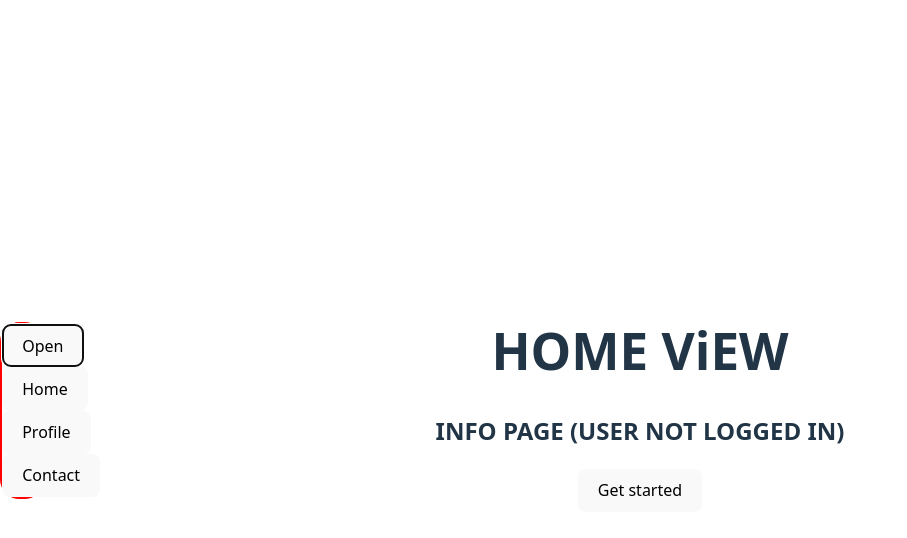
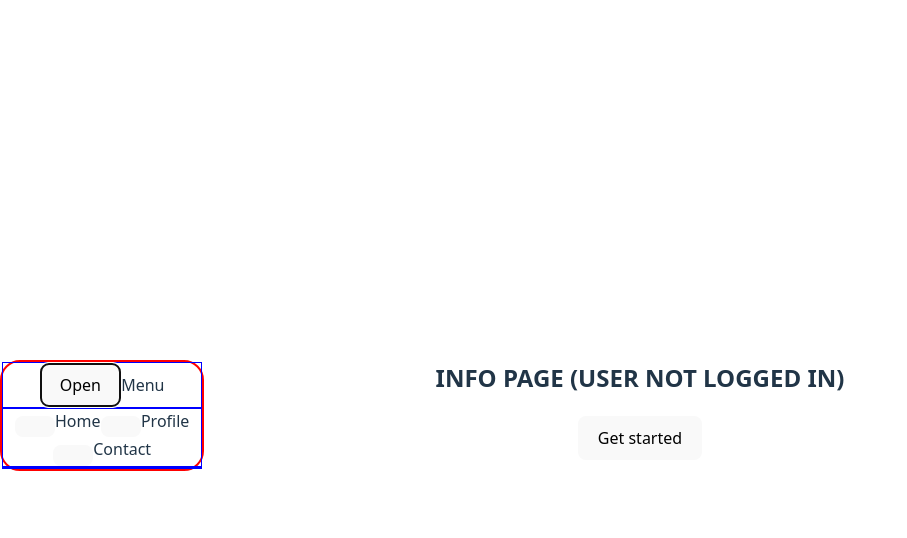
Before and after one commit to iesvda-lucrod/PFC, a React (Vite) app in the folder frontend/Syncro/: page / in a window 1280 px wide. Both pictures are taken after a click on the button "Open". Shown: the top 538 px of the page, without its empty margins (0-907 px from the left). Built offline with nearby package versions, Linux system fonts and the light colour scheme.

Commit message:
un-secure login finished

```diff
--- a/frontend/Syncro/src/controllers/LoginController.js
+++ b/frontend/Syncro/src/controllers/LoginController.js
@@ -1,7 +1,18 @@
 import UserModel from "../models/UserModel";
 import ControllerTemplate from "./ControllerTemplate";
 
-//TODO securely send password to server (SSL domain lets encrypt)
+
+
+
+/**
+ * //TODO change login method:
+ *      -User fills form and sends data to server
+ *      -Server verifies data and sends a (JWT) token to user
+ *      -Token is stored in session to identify user
+ *      -Token is used in server data requests to verify access
+ * This means we have to change the login methodology
+ * and just add a token check in the backend
+ */
 export default class LoginController extends ControllerTemplate{
 
     constructor() {
@@ -14,12 +25,17 @@ export default class LoginController extends ControllerTemplate{
         let result;
         switch(action) {
             case 'register':
+                console.log("ACTION REGISTER");
+
                 result = this.validateLoginFormat(data);
                 if (!result.valid) return result;
+                console.log('result post format:', result);
 
                 try {
                     result = await this.checkDuplicates(data);
                     if (!result.valid) return result;
+                    console.log('result post duplicate check:', result);
+
 
                     //TODO SEND VERIFICATION EMAIL locked out for 24h lol
 
@@ -28,19 +44,25 @@ export default class LoginController extends ControllerTemplate{
                     //result = await this.registerNewUser(data);
                     //if (!result.valid) return result;
 
-                    return result; //Valid: true
+                    //return result; //Valid: true
+                    result = this.execute('login', data);
+                    return result;
                 } catch (e) {
                     console.log(e);
                     return {valid: false, server: 'There was a communication error with the server, please try again later'}
                 }
                 break;
             case 'login':
+                console.log("ACTION LOGIN");
                 result = this.validateLoginFormat(data);
                 if (!result.valid) return result;
+                console.log('result post format:', result);
+
 
                 try {
                     //TODO this is not secure
-                    result = this.checkCredentials(data);
+                    result = await this.checkCredentials(data);
+                    console.log('result post check :', result);
                     return result;
                 }
                 catch (e) {
@@ -99,10 +121,26 @@ export default class LoginController extends ControllerTemplate{
         return result;
     }
 
+    /**
+     * Gets a user from the database filtering by email
+     * @param {*} formData
+     * @returns The user data or null if not found
+     */
+    async getUser(formData) {
+        let result = await this.model.getByField({email: formData.email});
+        if (result.length === 0) {return null;}
+        if (result.length > 1) { //TODO
+            console.error('Multiple accounts have been found, this shouldnt ever happen');
+            return null;
+        }
+        return result[0];
+        //return result.length > 0 ? result : null;
+    }
+
     async checkDuplicates(formData) {
         let result = {valid: true};
-        let duplicates = await this.model.getByField({email: formData.email});
-        if (duplicates.length > 0) {
+        let duplicates = await this.getUser(formData);
+        if (duplicates !== null) {
             result.valid = false;
             result.email = 'This email is already in use';
         }
@@ -110,27 +148,15 @@ export default class LoginController extends ControllerTemplate{
     }
     async checkCredentials(formData) {
         let result = {valid: true};
-        let credentials = await this.model.getByField({email: formData.email});
-        if (formData.email === credentials.email ) {
+        let credentials = await this.getUser(formData);
+        if (credentials === null) {
             result.valid = false;
             result.email = 'This email is not registered';
-        }
-        if (formData.password === credentials.password) {
+        } else if (formData.password !== credentials.password) {
             result.valid = false;
             result.password = 'The password is incorrect';
         }
+        console.log("credential check result:", result);
         return result;
     }
-
-    //TODO this is not used
-    async registerNewUser(formData) {
-        let result = {valid: true};
-        if (!await this.model.insert(formData)){
-            result.valid = false;
-            result.server = 'Server error'; //Try catch behaviour
-        }
-        return result;
-    }
-
-
 }
--- a/frontend/Syncro/src/views/components/Navigations.jsx
+++ b/frontend/Syncro/src/views/components/Navigations.jsx
@@ -2,22 +2,32 @@ import { Link } from "react-router-dom";
 import Button from "./Button";
 
 import '../styles/Navigation.css';
+import { useState } from "react";
 
 export default function Navigation() {
+    const [ isOpen, setIsOpen ] = useState();
+
+    const triggerMenu = () => {
+        setIsOpen(!isOpen);
+    }
+
     return (
-        <div className="Navigation">
+        <div className= {"Navigation "+(isOpen ? 'navOpen' : 'navClosed')}>
             <div className="menuOppener">
-                <Button>Open</Button>
+                <Button action={triggerMenu}>Open</Button>
+                {isOpen ? <span>Menu</span> : <></>}
             </div>
 
             <div className="menuLinks">
-                <Button as={Link} to={'/'}>Home</Button>
-                <Button as={Link} to={'/profile'}>Profile</Button>
-                <Button as={Link}  to={'/contact'}>Contact</Button>
+                <Button as={Link} to={'/'}></Button>
+                {isOpen ? <span>Home</span> : <></>}
+                <Button as={Link} to={'/profile'}></Button>
+                {isOpen ? <span>Profile</span> : <></>}
+                <Button as={Link} to={'/contact'}></Button>
+                {isOpen ? <span>Contact</span> : <></>}
             </div>
 
             <div className="menuDashboards">
-
             </div>
         </div>
     );
--- a/frontend/Syncro/src/views/contexts/UserContext.jsx
+++ b/frontend/Syncro/src/views/contexts/UserContext.jsx
@@ -12,7 +12,6 @@ export default function UserContextProvider(props) {
 
     //Functions to handle this context's data
     const login = (userData) => setUser(userData);
-
     const logout = () => setUser(null);
 
     useEffect(() => {
--- a/frontend/Syncro/src/views/pages/HomePage.jsx
+++ b/frontend/Syncro/src/views/pages/HomePage.jsx
@@ -9,12 +9,7 @@ export default function HomePage() {
 
     return(
         <>
-
-        <h1>HOME ViEW</h1>
-
         { user ? <DashboardPage></DashboardPage> : <InfoPage></InfoPage>}
-
-
         </>
     );
 }
--- a/frontend/Syncro/src/views/pages/LoginPage.jsx
+++ b/frontend/Syncro/src/views/pages/LoginPage.jsx
@@ -5,6 +5,9 @@ import LoginController from "../../controllers/LoginController";
 import RoutingController from "../../controllers/RoutingController";
 
 export default function LoginPage() {
+    const loginController = new LoginController();
+    const routingController = new RoutingController();
+    const { user, setUser } = useUserContext();
     const [ newUser, setNewUser ] = useState(false);
     const [ formData, setFormData ] = useState(
         {
@@ -15,9 +18,7 @@ export default function LoginPage() {
         }
     );
     const [ validationErrors, setValidationErrors ] = useState({...formData});
-    const loginController = new LoginController();
-    const routingController = new RoutingController();
-    const { user, setUser } = useUserContext();
+
 
     useEffect(() => {
         let newFormData = {...formData};
@@ -38,7 +39,6 @@ export default function LoginPage() {
     }
 
     const handleSubmit = () => {
-        console.log('sending.',formData);
 
         let data = {...formData};
         delete data.confirmPassword;
@@ -51,7 +51,9 @@ export default function LoginPage() {
                 setValidationErrors(response);
             }
             else {
-                setUser(formData.email);
+                console.log("-----------Everything checks, setting data:", data)
+                delete data.password;
+                setUser(data); //Only email and username should remain
                 routingController.execute('goto', '/');
             }
         });
--- a/frontend/Syncro/src/views/styles/Navigation.css
+++ b/frontend/Syncro/src/views/styles/Navigation.css
@@ -1,7 +1,18 @@
 .Navigation {
     position: absolute;
     left: 0;
-    width: 40px;
+    width: 80px;
     border: 2px solid red;
     border-radius: 20px;
+
+    transition: all 0.5s ease;
 }
+
+.Navigation > div {
+    border: 1px solid blue;
+    display: block;
+}
+
+.navOpen {
+    width: 200px;
+}
```
Also changed, not shown: frontend/Syncro/src/views/pages/UserLoginView.jsx (deleted, +0 -12 lines).
